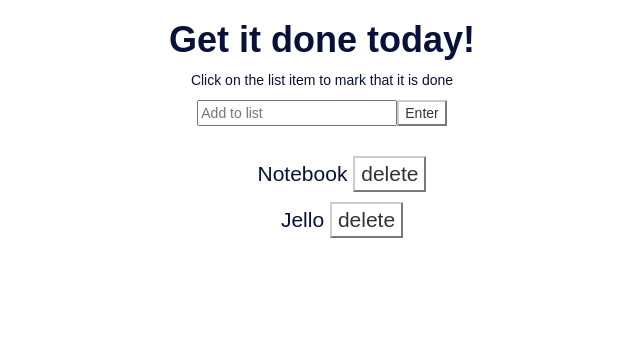
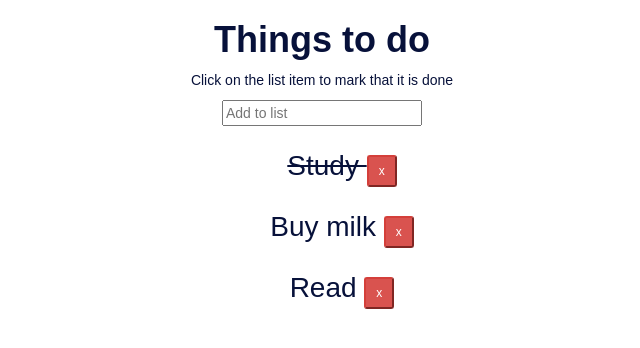
Before and after one commit to shimpukka/todolist, a plain HTML site: page index.html in a window 1280 px wide. Shown: the whole page, without its empty margins (318-958 px from the left). Drawn offline with nearby package versions, Linux system fonts and the light colour scheme.

Commit message:
changed css

```diff
--- a/index.html
+++ b/index.html
@@ -8,22 +8,22 @@
 		<link rel="stylesheet" type="text/css" href="style.css">
 
 	</head>
+
 	<body>
 
-	<div id="heroRow"></div>
-
-	<h1 id="first">Get it done today!</h1>
+		<h1 id="first">Things to do</h1>
 		<p>Click on the list item to mark that it is done</p>
 
-	<div class="toDoForm">
-	<div><input id="userinput" type="text" placeholder="Add to list"></div>
-	<div><button id="enter" class="btn-default">Enter</button></div>
-	</div>
+
+		<input id="userinput" type="text" placeholder="Add to list">
+
 
 		<ul>
-		<li >Notebook <button type ="button" class="btn-default">delete</button></li>
-		<li>Jello <button type ="button" class="btn-default">delete</button></li>
+			<li class="done">Study <button type ="button" class="btn-danger btn-sm">x</button></li>
+			<li>Buy milk <button type ="button" class="btn-danger btn-sm">x</button></li>
+			<li>Read <button type ="button" class="btn-danger btn-sm">x</button></li>
 		</ul>
+
 		<script type="text/javascript" src="script.js"></script>
 	</body>
 </html>
--- a/script.js
+++ b/script.js
@@ -42,9 +42,6 @@ function toggle(e){
 }
 
 
-
-button.addEventListener("click", addListAfterClick);
-
 input.addEventListener("keypress", addListAfterKeypress);
 
 ul.addEventListener("click", toggle);
--- a/style.css
+++ b/style.css
@@ -16,31 +16,14 @@ input, body>button {
 }
 
 h1{
-  text-align: center;
   font-weight: bold;
-}
-
-ul{
-  display: flex;
-  flex-direction: column;
-  justify-content: space-around;
-  text-align: center;
-  margin-top: 20px;
-
-}
-
-.toDoForm{
-   display: flex;
-  flex-direction: row;
-  justify-content: center;
-  text-align: center;
 }
 
 
 li{
   list-style: none;
-  margin-top: 10px;
-  font-size: 1.5em;
+  margin-top: 20px;
+  font-size: 2em;
 }
 
 .btn{
```
Lines whose indentation alone changed are shown as unchanged.
